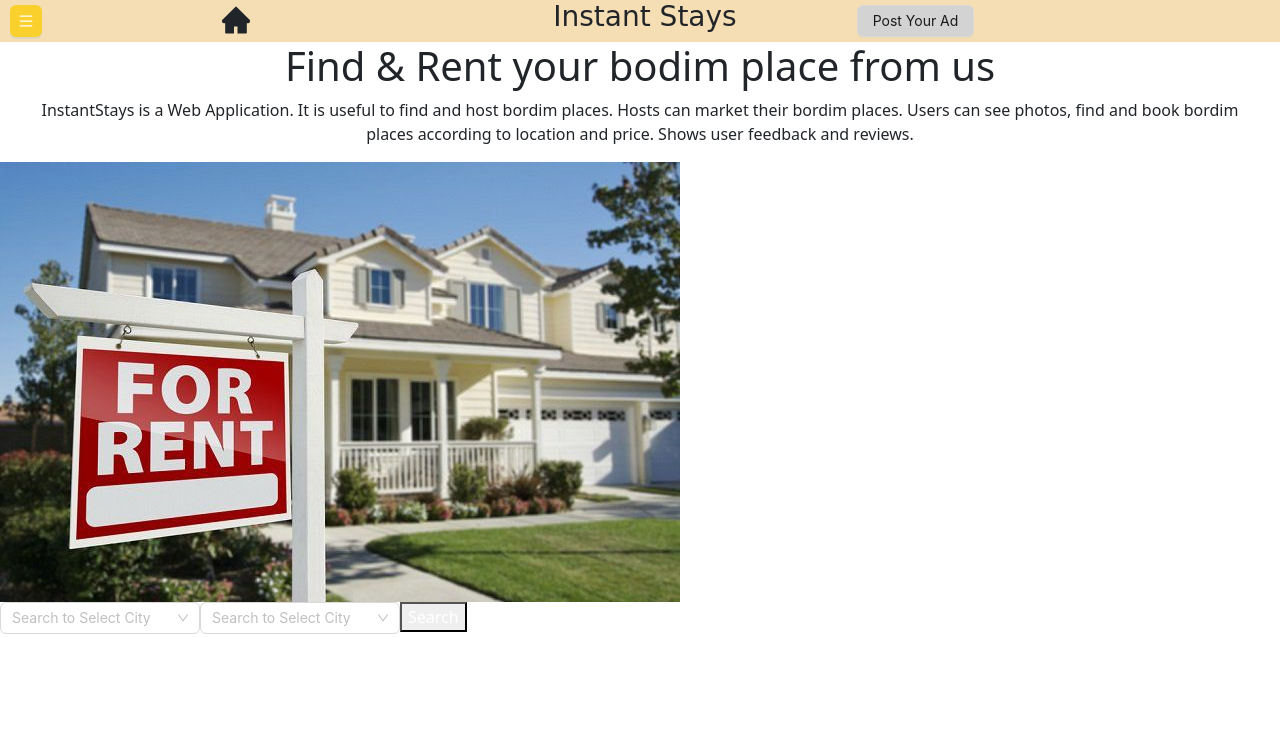
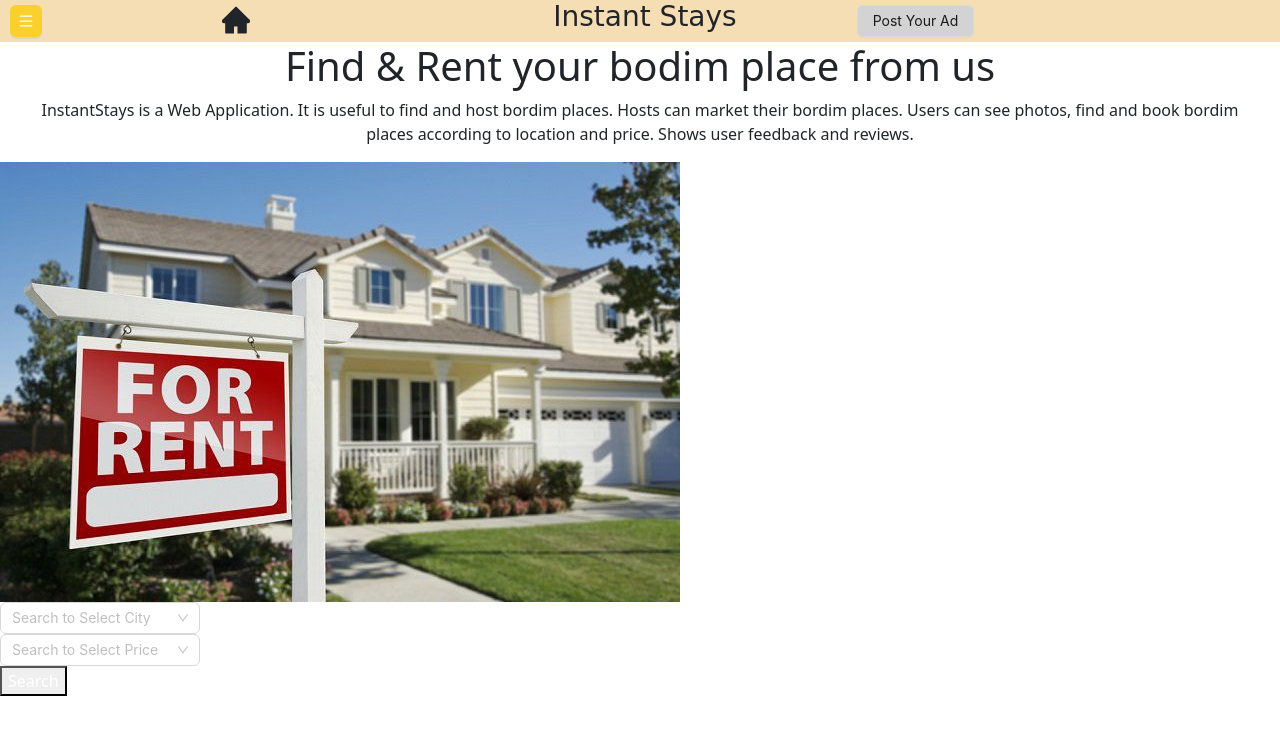
Before and after one commit to bemaldvanitha/renting_app, a React (Create React App) app: page / in a window 1280 px wide. Shown: the top 734 px of the page. Built offline with nearby package versions, Linux system fonts and the light colour scheme; no server answers; the database is empty.

Commit message:
home screen style is added

```diff
--- a/src/components/CityDropdown.js
+++ b/src/components/CityDropdown.js
@@ -1,5 +1,6 @@
 import React, { useContext, useState } from 'react'
 import { Menu , Dropdown,  Space, Select } from 'antd';
+import '../styles/Home.css';
 
 const CityDropdown = ({ changeFilter }) => {
 
@@ -36,6 +37,7 @@ const CityDropdown = ({ changeFilter }) => {
       }
 
   return (
+    <div className='dropdown'>
     <Select
         showSearch
         style={{
@@ -50,6 +52,7 @@ const CityDropdown = ({ changeFilter }) => {
         }
         options={ options }
     />
+    </div>
   );
 
 };
--- a/src/components/HomeCard.js
+++ b/src/components/HomeCard.js
@@ -3,7 +3,10 @@ import { HeartOutlined } from '@ant-design/icons';
 import { Card, Rate, Tag } from 'antd';
 import { collection, getDocs } from 'firebase/firestore';
 import { db } from '../firebase/index';
+import '../styles/Home.css';
 const { Meta } = Card;
+
+
 
 
 const AppCard = ({ filters }) => {
@@ -34,9 +37,9 @@ const AppCard = ({ filters }) => {
   }
 
   return (
-
       properties.map((data) => {
         return(
+          <div className='card'>
             <Card
                 key={ data.id }
                 style={{
@@ -57,6 +60,7 @@ const AppCard = ({ filters }) => {
                 <Tag color="red">Price: { data.price }</Tag>
 
             </Card>
+            </div>
         )
       })
 
--- a/src/components/PriceDropdown.js
+++ b/src/components/PriceDropdown.js
@@ -1,7 +1,8 @@
 import React, { useContext,useState} from 'react'
-import {HouseContext} from './HouseContext';
 import {Menu, Dropdown, Space, Select} from 'antd';
 import { DownOutlined } from '@ant-design/icons';
+import '../styles/Home.css';
+
 
 const PriceDropdown = ({ changeFilter }) => {
 
@@ -34,13 +35,14 @@ const PriceDropdown = ({ changeFilter }) => {
     }
 
   return (
+    <div className='dropdown'>
       <Select
           showSearch
           style={{
               width: 200,
           }}
           onSelect={ (e) => itemSelect(e) }
-          placeholder="Search to Select City"
+          placeholder="Search to Select Price"
           optionFilterProp="children"
           filterOption={(input, option) => (option?.label ?? '').includes(input)}
           filterSort={(optionA, optionB) =>
@@ -48,6 +50,7 @@ const PriceDropdown = ({ changeFilter }) => {
           }
           options={ options }
       />
+      </div>
   );
 };
 
--- /dev/null
+++ b/src/styles/Home.css
@@ -0,0 +1,12 @@
+.card{
+    align-items: center;
+    margin: 10px auto auto;
+    justify-content: center;
+    padding: 10px;
+    display: inline;
+    width: 50%;
+}
+.dropdown{
+    align-items: center;
+    justify-content: center;
+}
```
